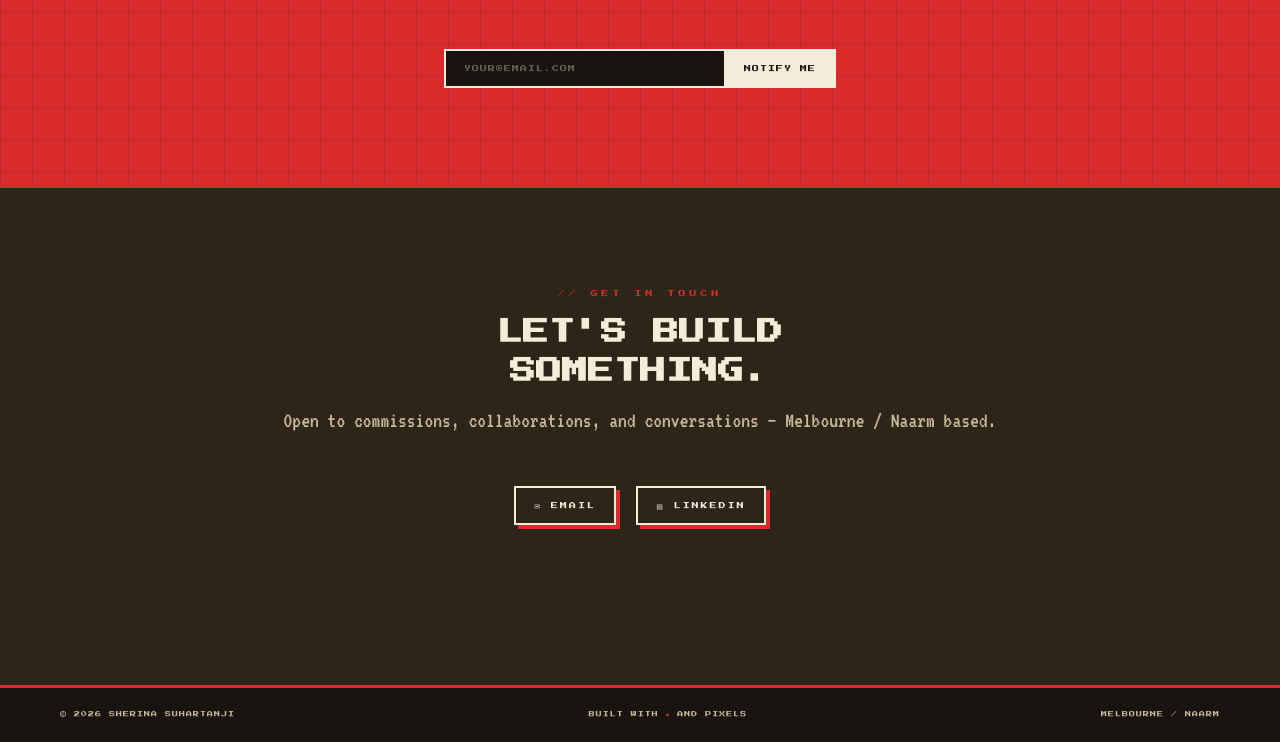
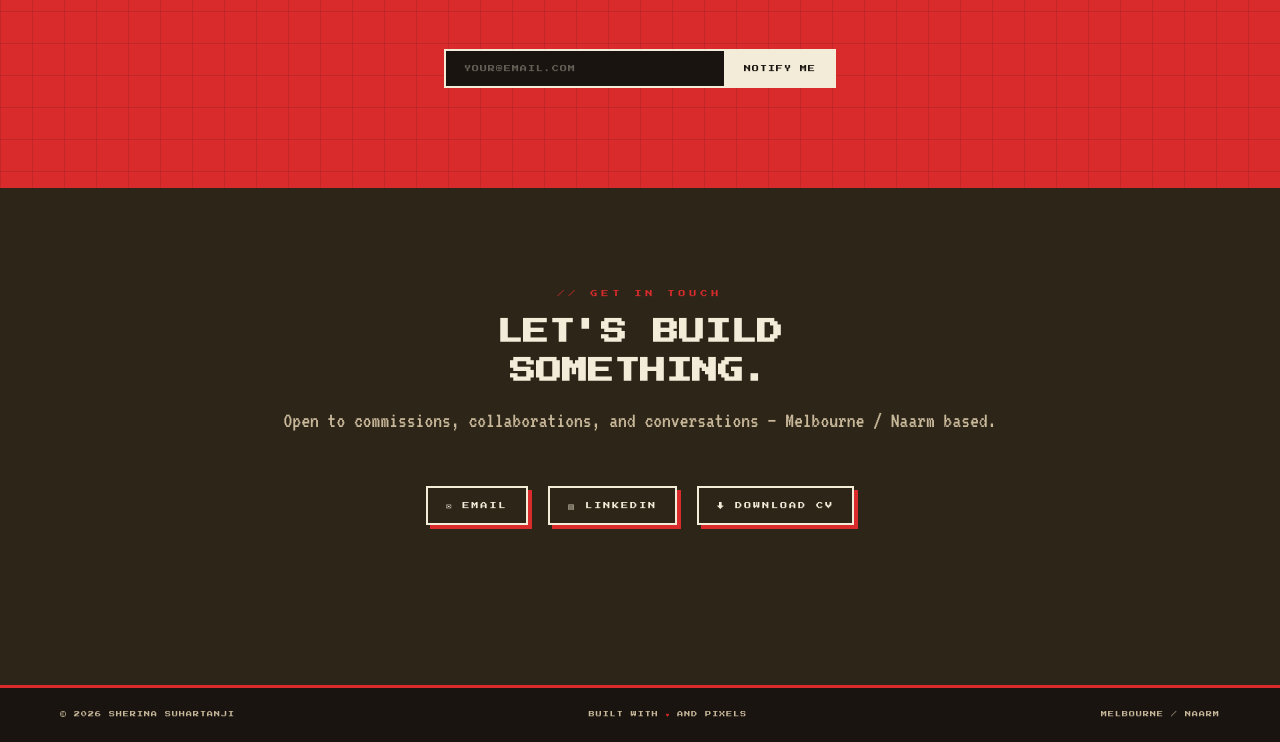
Before and after one commit to momiwastudio/momiwastudio.github.io, a plain HTML site: page index.html in a window 1280 px wide. Shown: the part 4659-5401 px from the top of the page. Drawn offline with Linux system fonts and the light colour scheme.

Commit message:
Update index.html

```diff
--- a/index.html
+++ b/index.html
@@ -693,6 +693,7 @@
   <div class="contact-links">
     <a href="mailto:sherworksspace@gmail.com" class="contact-link">✉ EMAIL</a>
     <a href="https://linkedin.com/in/sherspace88" target="_blank" class="contact-link">▤ LINKEDIN</a>
+    <a href="CV_Sherina_Suhartanji.pdf" download class="contact-link">↓ DOWNLOAD CV</a>
   </div>
 </section>
 
```
